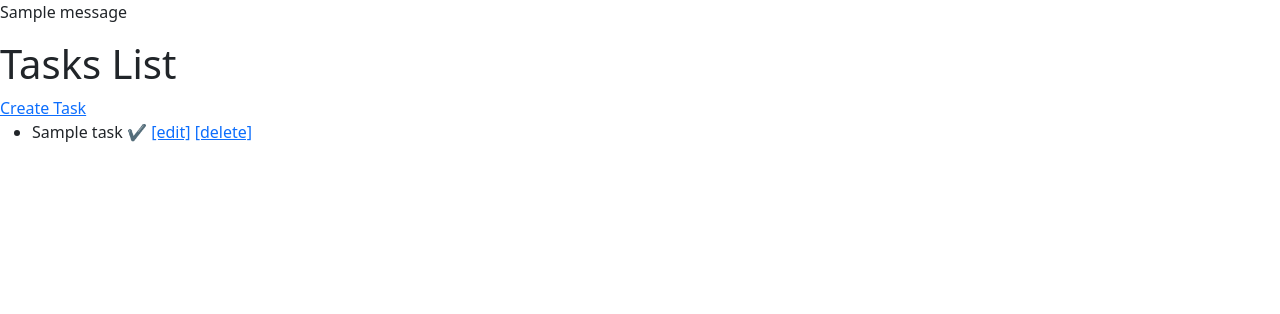
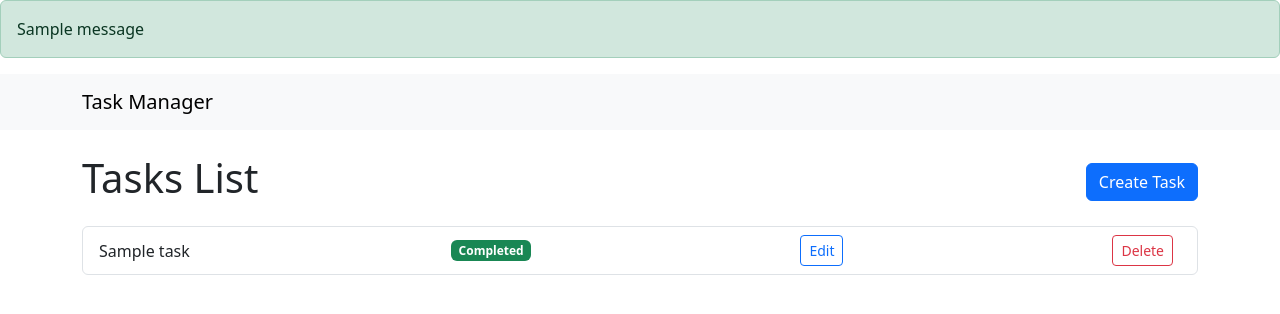
Before and after one commit to MadKloK/task-manager, a Django app: page /task/ in a window 1280 px wide. Shown: the top 314 px of the page. Run offline with Django 5.2, Linux system fonts and the light colour scheme; a user stored in the database is signed in; tables that the repository leaves empty hold one stand-in row (values such as "Sample post"); one stand-in notice (Sample message) is shown.

Commit message:
add prettier ui

```diff
--- a/templates/base.html
+++ b/templates/base.html
@@ -2,23 +2,40 @@
 
 <!DOCTYPE html>
 <html lang="en">
+
 <head>
     <meta charset="UTF-8">
     <meta name="viewport" content="width=device-width, initial-scale=1.0">
     <title>Task Manager</title>
 
-    <link href="https://cdn.jsdelivr.net/npm/bootstrap@5.0.2/dist/css/bootstrap.min.css" rel="stylesheet" integrity="sha384-EVSTQN3/azprG1Anm3QDgpJLIm9Nao0Yz1ztcQTwFspd3yD65VohhpuuCOmLASjC" crossorigin="anonymous">
+    <link href="https://cdn.jsdelivr.net/npm/bootstrap@5.3.7/dist/css/bootstrap.min.css" rel="stylesheet">
 </head>
 
-{% if messages %}
-    {% for message in messages %}
-        <p>{{ message }}</p>
-    {% endfor %}
-{% endif %}
+<body>
 
-<script src="https://cdn.jsdelivr.net/npm/bootstrap@5.3.8/dist/js/bootstrap.bundle.min.js"></script>
+    {% if messages %}
+        {% for message in messages %}
+            <div class="alert alert-success">
+                {{ message }}
+            </div>
+        {% endfor %}
+    {% endif %}
 
-<body>
-    {% block content %} {% endblock %}
+    <nav class="navbar navbar-expand-lg bg-body-tertiary mb-4">
+        <div class="container">
+            <a class="navbar-brand" href="{% url 'tasks:task-list' %}">
+                Task Manager
+            </a>
+        </div>
+    </nav>
+
+    <div class="container mt-4">
+        {% block content %}
+        {% endblock %}
+    </div>
+
+    <script src="https://cdn.jsdelivr.net/npm/bootstrap@5.3.7/dist/js/bootstrap.bundle.min.js"></script>
+
 </body>
+
 </html>
--- a/templates/tasks/task_list.html
+++ b/templates/tasks/task_list.html
@@ -2,25 +2,49 @@
 {% load static %}
 {% block content %}
 
-<h1>Tasks List</h1>
+<div class="d-flex justify-content-between align-items-center mb-3">
+    <h1>Tasks List</h1>
 
-<a href="{% url 'tasks:task-create' %}">Create Task</a>
+    <a href="{% url 'tasks:task-create' %}" class="btn btn-primary">
+        Create Task
+    </a>
+</div>
 
-<ul>
+<div class="list-group">
     {% for task in tasks %}
-    <li>
-        {{ task.title }}
+
+    <div class="list-group-item d-flex justify-content-between align-items-center">
+
+        <div>
+            {{ task.title }}
+        </div>
 
         {% if task.completed %}
-        <span> ✔ </span>
+        <span class="badge text-bg-success me-2">
+            Completed
+        </span>
         {% else %}
-        <span> ✘ </span>
+        <span class="badge text-bg-secondary me-2">
+            Pending
+        </span>
         {% endif %}
 
-        <a href="{% url 'tasks:task-update' pk=task.pk %}">[edit]</a>
-        <a href="{% url 'tasks:task-delete' pk=task.pk %}">[delete]</a>
-    </li>
+        <a href="{% url 'tasks:task-update' pk=task.pk %}" class="btn btn-sm btn-outline-primary me-2">
+            Edit
+        </a>
+
+        <a href="{% url 'tasks:task-delete' pk=task.pk %}" class="btn btn-sm btn-outline-danger me-2">
+            Delete
+        </a>
+    </div>
+
+    {% empty %}
+
+        <div class="list-group-item">
+            No tasks yet.
+        </div>
+
     {% endfor %}
-</ul>
+</div>
 
 {% endblock %}
```
Also changed, not shown: templates/tasks/task_confirm_delete.html (+8 -4 lines), templates/tasks/task_form.html (+10 -6 lines).
